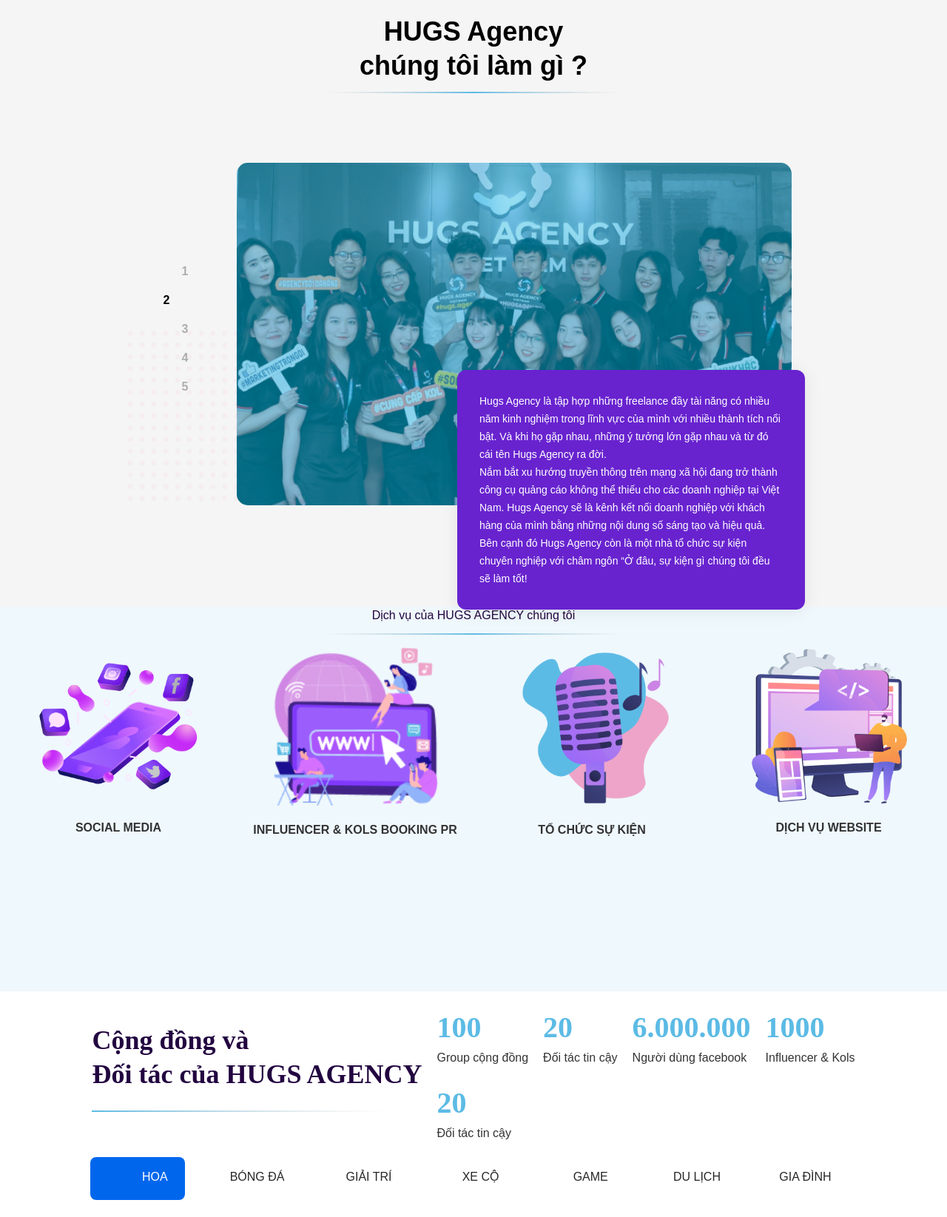
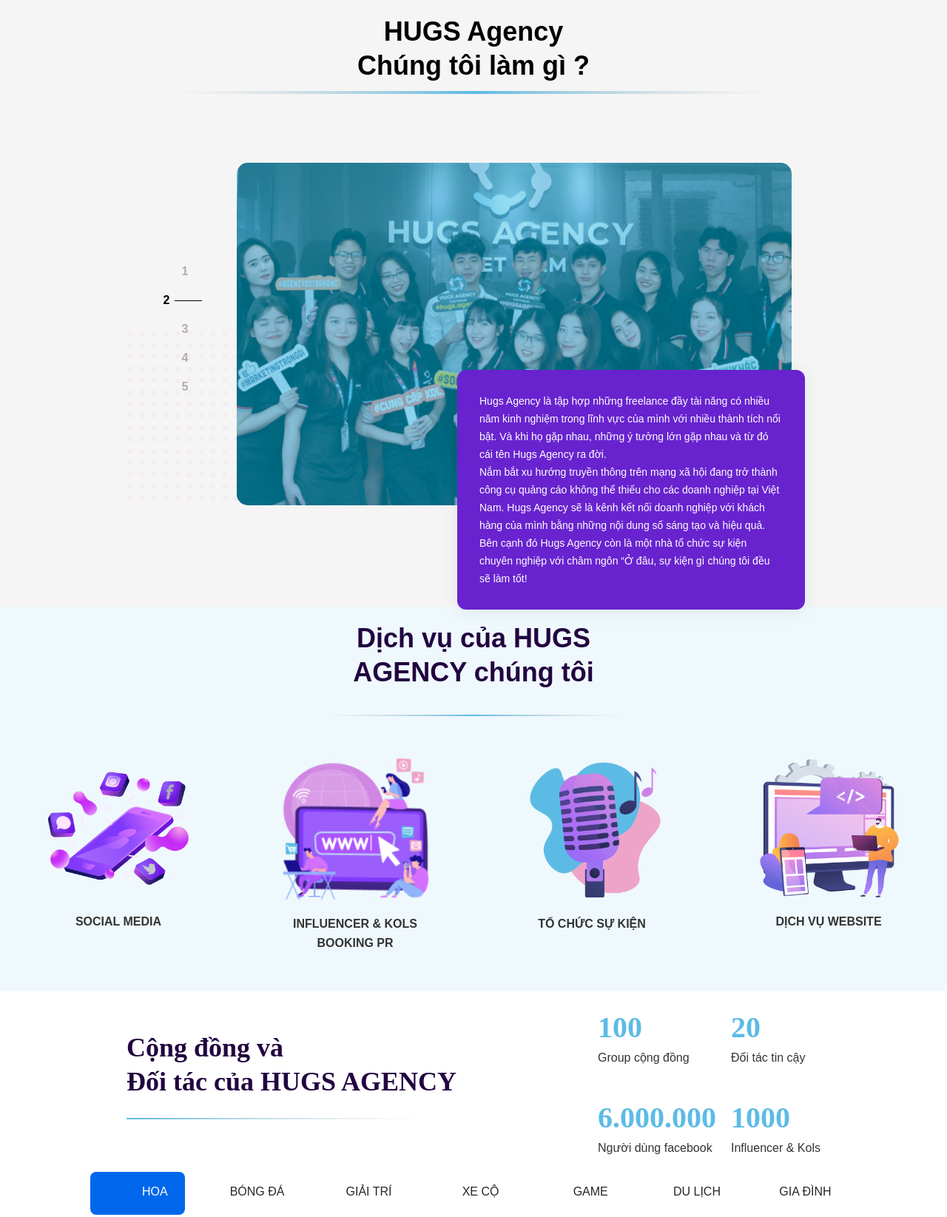
Before and after one commit to kienbx1/training1511, a website: page src/index.html in a window 1280 px wide. Shown: the part 820-2465 px from the top of the page at 74% size. Drawn offline with nearby package versions, Linux system fonts and the light colour scheme; files that its build step writes are made by us from their sources.

Commit message:
fix : fix duplicate code

```diff
--- a/package.json
+++ b/package.json
@@ -42,7 +42,6 @@
   },
   "dependencies": {
     "bootstrap": "^4.3.1",
-    "jquery": "^3.6.1",
-    "slick-carousel": "^1.8.1"
+    "jquery": "^3.6.1"
   }
 }
--- a/src/index.html
+++ b/src/index.html
@@ -103,8 +103,10 @@
   <div class="agency-container">
     <div class="container-title">
       <center>
-        <p class="body-title">HUGS Agency</p>
-        <p class="body-title">chúng tôi làm gì ?</p>
+        <p class="body-title">
+          HUGS Agency <br />
+          Chúng tôi làm gì ?
+        </p>
         <img
           src="../../images/agencyLine.png"
           alt="body gach ngang"
@@ -224,10 +226,6 @@
           <span class="item"> 100 </span>
           <p>Group cộng đồng</p>
         </div>
-        <div class="social-number">
-          <span class="item"> 20 </span>
-          <p>Đối tác tin cậy</p>
-        </div>
       </div>
       <div class="social-number">
         <span class="item"> 20 </span>
@@ -343,7 +341,7 @@
   </div>
   <div class="new-button">
     <div class="button-content">
-      <p>xem thêm</p>
+      <p>Xem thêm</p>
     </div>
   </div>
 </div>
--- a/src/styles/layout/_body.scss
+++ b/src/styles/layout/_body.scss
@@ -12,10 +12,10 @@
         font-size: 36px;
         line-height: 46px;
       }
-      .body-title:first-child {
+      &:first-child {
         margin-top: 40px;
       }
-      .body-title:last-child {
+      &:last-child {
         max-width: 400px;
       }
     }
@@ -48,36 +48,17 @@
         margin-left: -10px;
         opacity: 1;
         cursor: pointer;
-        &:after {
+        &::after {
           content: "";
           font-weight: 50;
           position: absolute;
           margin-top: -6px;
           margin-left: 25px;
           background-color: black;
-          max-width: 1px;
-          max-height: 37px;
+          width: 1px;
+          height: 37px;
           transform: rotate(90deg);
         }
-      }
-    }
-    .active {
-      line-height: 24px;
-      font-weight: 700;
-      color: #2b2b2b;
-      cursor: pointer;
-      opacity: 1;
-      margin-left: -12px;
-      &::after {
-        content: "";
-        font-weight: 50;
-        position: absolute;
-        margin-top: -6px;
-        margin-left: 25px;
-        background-color: black;
-        max-width: 1px;
-        max-height: 37px;
-        transform: rotate(90deg);
       }
     }
     .body-content {
@@ -112,8 +93,12 @@
     width: 100%;
     min-height: 520px;
     .services-title {
+      padding-top: 20px;
       color: #220440;
-      .services-title:last-child {
+      font-weight: 700;
+      font-size: 36px;
+      line-height: 46px;
+      &:last-child {
         max-width: 400px;
       }
     }
@@ -122,9 +107,11 @@
       justify-content: space-around;
     }
     .services-img {
-      width: 70%;
+      max-width: 200px;
+      width: 100%;
       height: auto;
       text-align: center;
+      margin-top: 20px;
     }
     .service-img__des {
       text-transform: uppercase;
--- a/src/styles/layout/_social.scss
+++ b/src/styles/layout/_social.scss
@@ -4,7 +4,7 @@
   .social-group {
     position: relative;
     display: flex;
-    justify-content: center;
+    justify-content: space-evenly;
     .social-title {
       line-height: 42px;
       font-family: "Quicksand";
@@ -21,8 +21,10 @@
     }
   }
   .social-numbers {
-    display: flex;
+    display: grid;
+    grid-template-columns: auto auto;
     justify-content: space-around;
+    justify-items: start;
     .social-number {
       margin: 20px 0 20px 20px;
       display: block;
@@ -58,10 +60,10 @@
       height: 58px;
       line-height: 54px;
       border-radius: 8px;
-    }
-    .nav-items:first-child {
-      background-color: #0067ed;
-      color: white;
+      &:first-child {
+        background-color: #0067ed;
+        color: white;
+      }
     }
     .nav-icon {
       max-width: 22px;
```
Also changed, not shown: src/views/layouts/body.html (+4 -2 lines), src/views/layouts/newsHugAgency.html (+1 -1 lines), src/views/layouts/social.html (+0 -4 lines), 2 other files.
